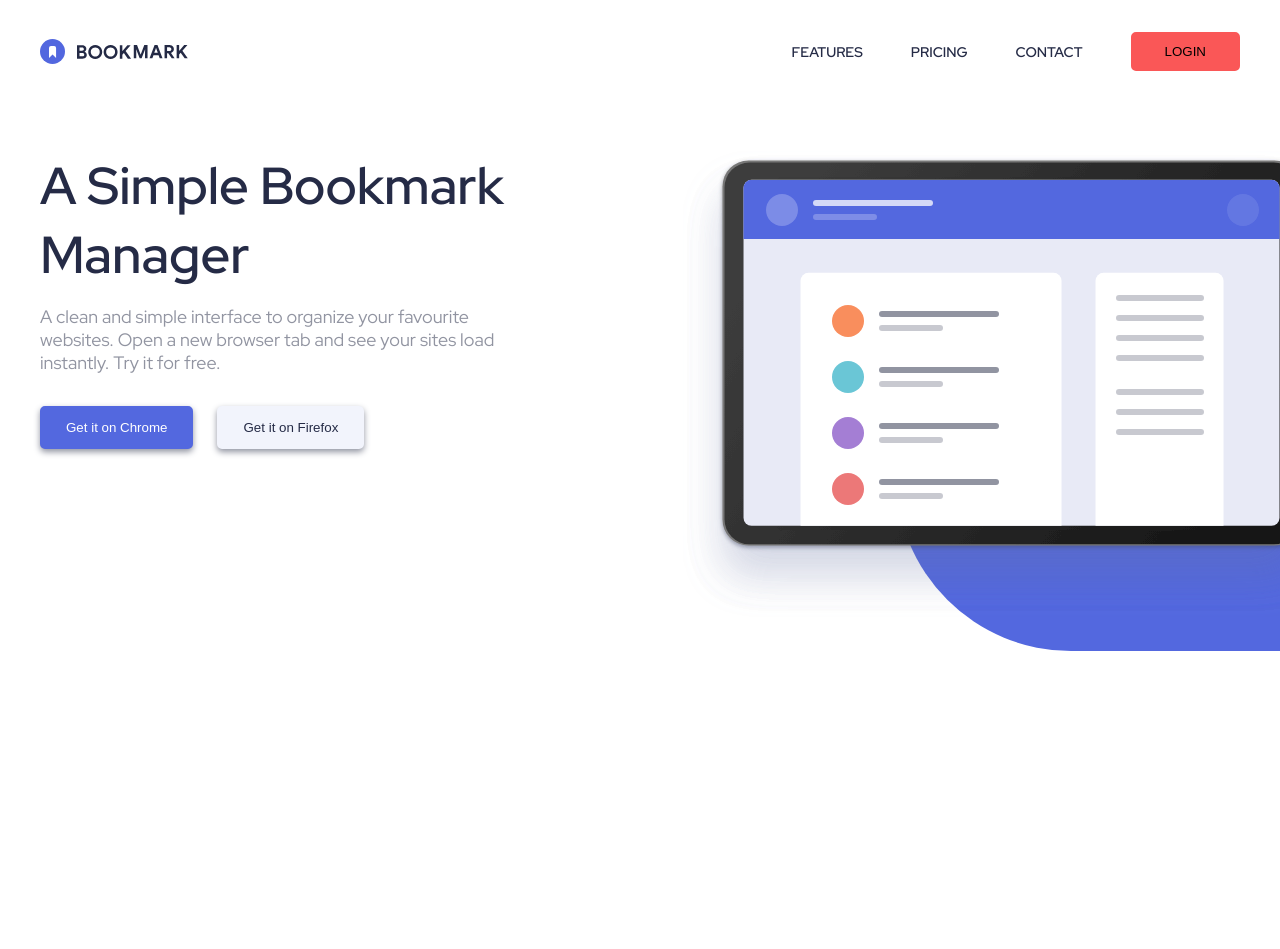
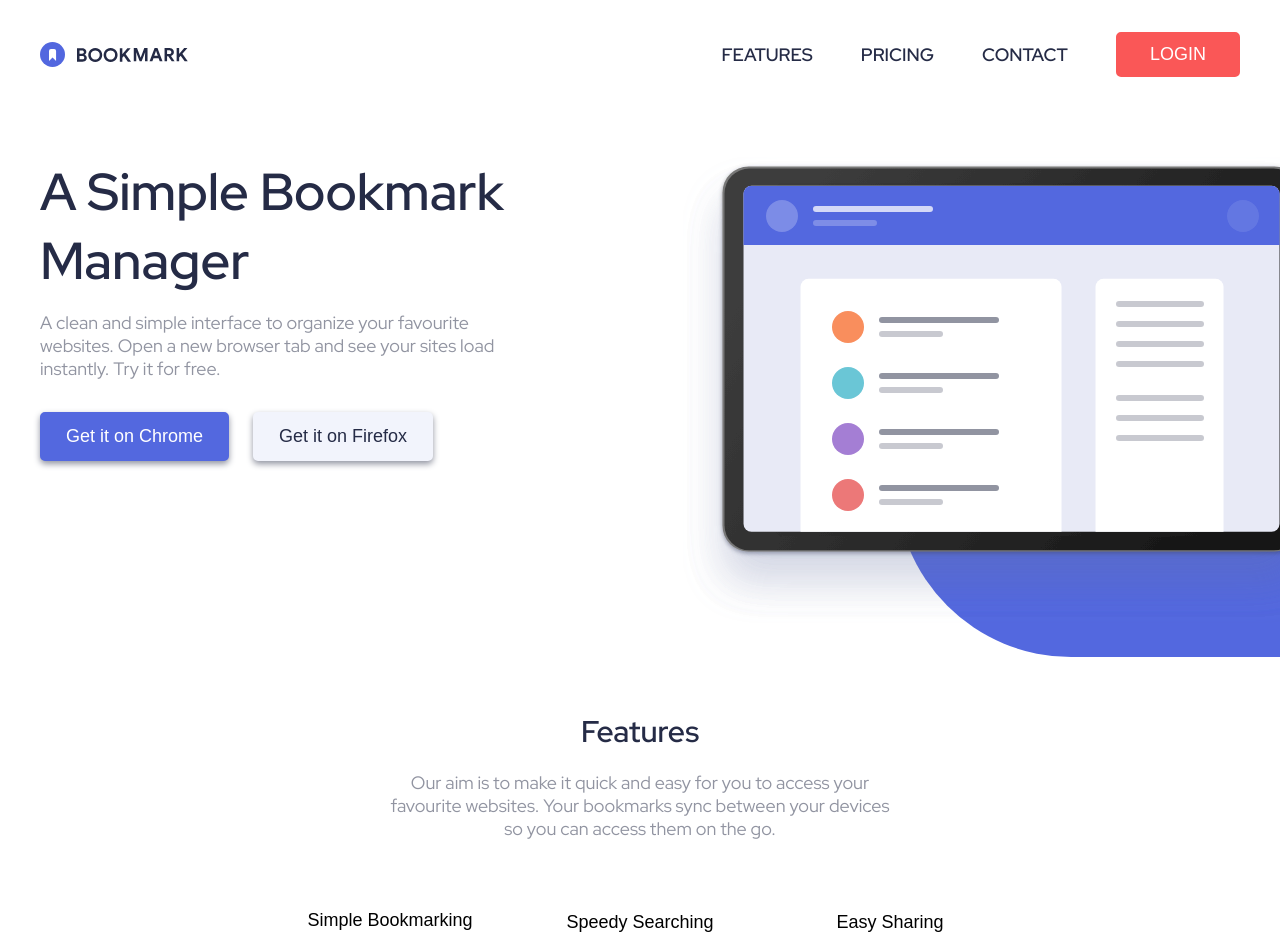
Before and after one commit to almamarie/bookmark-landing-page, a React (Create React App) app: page / in a window 1280 px wide. Shown: the top 949 px of the page. Before the commit the page ends 800 px from the top, so only its background shows below. Built offline with nearby package versions, Linux system fonts and the light colour scheme.

Commit message:
Finished with nav

```diff
--- a/src/App.js
+++ b/src/App.js
@@ -1,10 +1,12 @@
 import styles from "./App.module.css";
+import Features from "./components/features/Features";
 import Header from "./components/header/Header";
 
 function App() {
   return (
     <div className={styles.wrapper}>
       <Header />
+      <Features />
     </div>
   );
 }
--- a/src/components/features/Features.jsx
+++ b/src/components/features/Features.jsx
@@ -0,0 +1,52 @@
+import React, { useState } from "react";
+import styles from "./Features.module.css";
+
+const Features = () => {
+  const [currentTab, setCurrentTab] = useState("simple bookmarking");
+  return (
+    <section id="features" className={styles.section}>
+      <header className={styles.header}>
+        <h2>Features</h2>
+        <p>
+          Our aim is to make it quick and easy for you to access your favourite
+          websites. Your bookmarks sync between your devices so you can access
+          them on the go.
+        </p>
+      </header>
+
+      <div>
+        <nav className={styles["feature-nav"]}>
+          <button
+            type="text"
+            onClick={() => setCurrentTab("simple bookmarking")}
+            className={`${styles["feature-nav--btn"]} ${
+              currentTab === "simple bookmarking" ? styles["active-tab"] : ""
+            }`}
+          >
+            Simple Bookmarking
+          </button>
+          <button
+            type="text"
+            onClick={() => setCurrentTab("speedy searching")}
+            className={`${styles["feature-nav--btn"]} ${
+              currentTab === "speedy searching" ? styles["active-tab"] : ""
+            }`}
+          >
+            Speedy Searching
+          </button>
+          <button
+            type="text"
+            onClick={() => setCurrentTab("easy sharing")}
+            className={`${styles["feature-nav--btn"]} ${
+              currentTab === "easy sharing" ? styles["active-tab"] : ""
+            }`}
+          >
+            Easy Sharing
+          </button>
+        </nav>
+      </div>
+    </section>
+  );
+};
+
+export default Features;
--- a/src/components/features/Features.module.css
+++ b/src/components/features/Features.module.css
@@ -0,0 +1,52 @@
+.section {
+margin: 5rem 0 20rem 0;
+
+
+}
+
+.header{
+    width: 50rem;
+    text-align: center;
+    margin: 0 auto;
+}
+
+.header h2{
+    margin-bottom: 2rem;
+}
+
+.header p{
+    text-align: center;
+}
+
+.feature-nav{
+    width: 75rem;
+
+    display: grid;
+    grid-template-columns: 1fr 1fr 1fr;
+    gap: 0;
+
+    margin: 0 auto;
+    margin-top: 5rem;
+
+}
+
+.feature-nav--btn{
+    width: 100%;
+
+    padding: 2rem 0;
+
+    border: none;
+    border-bottom: .1rem solid var(--color-grayish-blue);
+
+    background-color: transparent;
+
+    cursor: pointer;
+}
+
+.feature-nav button:hover{
+    color: var(--color-primary-red);
+}
+
+.active-tab{
+    border-bottom: .4rem solid var(--color-primary-red);
+}
--- a/src/components/header/Header.module.css
+++ b/src/components/header/Header.module.css
@@ -38,6 +38,7 @@
     border-radius: var(--default-border-radius);
 
     background-color: var(--color-primary-red);
+    color: var(--color-white);
 
     cursor: pointer;
 }
--- a/src/index.css
+++ b/src/index.css
@@ -46,6 +46,7 @@ html{
    margin: 0;
   padding: 0;
   list-style: none;
+  font-size: 1.8rem;
 }
 
 body {
@@ -59,15 +60,15 @@ body {
 
 h1,h2,h3,h4,h5,h6{
   color: var(--color-dark-blue);
+  font-weight: 500;
 }
 
 
 h1{
-
-
     font-size: 5.2rem;
-    font-weight: 500;
 }
 
 
-/* .h2{} */
+h2{
+  font-size: 3rem;
+}
```
Also changed, not shown: src/components/features/EasySharing.jsx (added, +7 -0 lines), src/components/features/SimpleBooking.jsx (added, +7 -0 lines), src/components/features/EasySharing.module.css (added), src/components/features/SimpleBooking.module.css (added), src/components/features/SpeedySearching.jsx (added), src/components/features/SpeedySearching.module.css (added).
